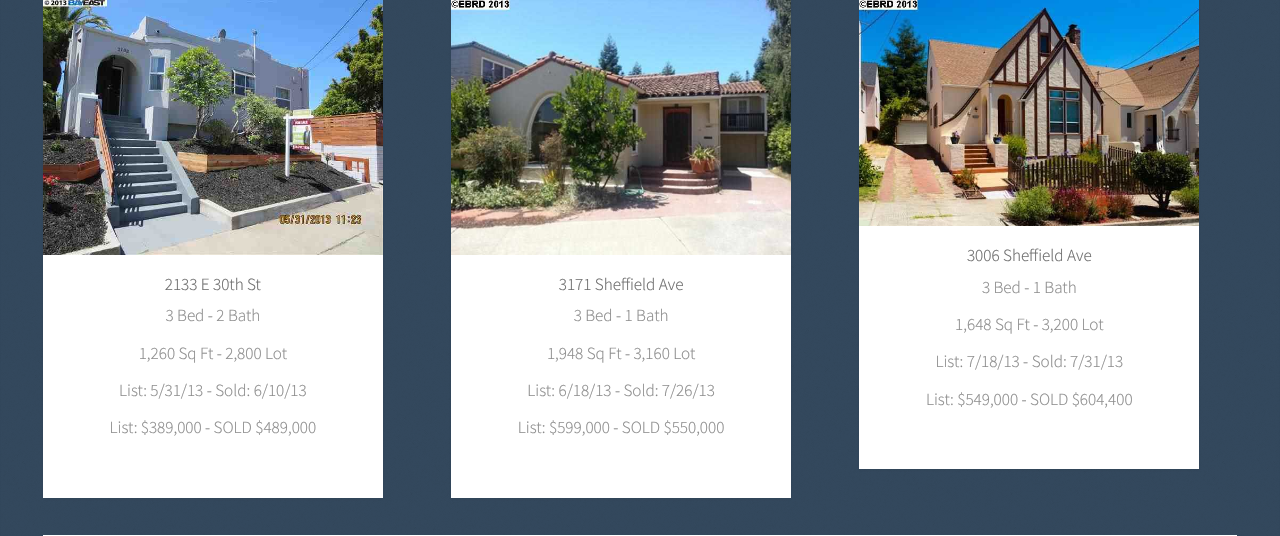
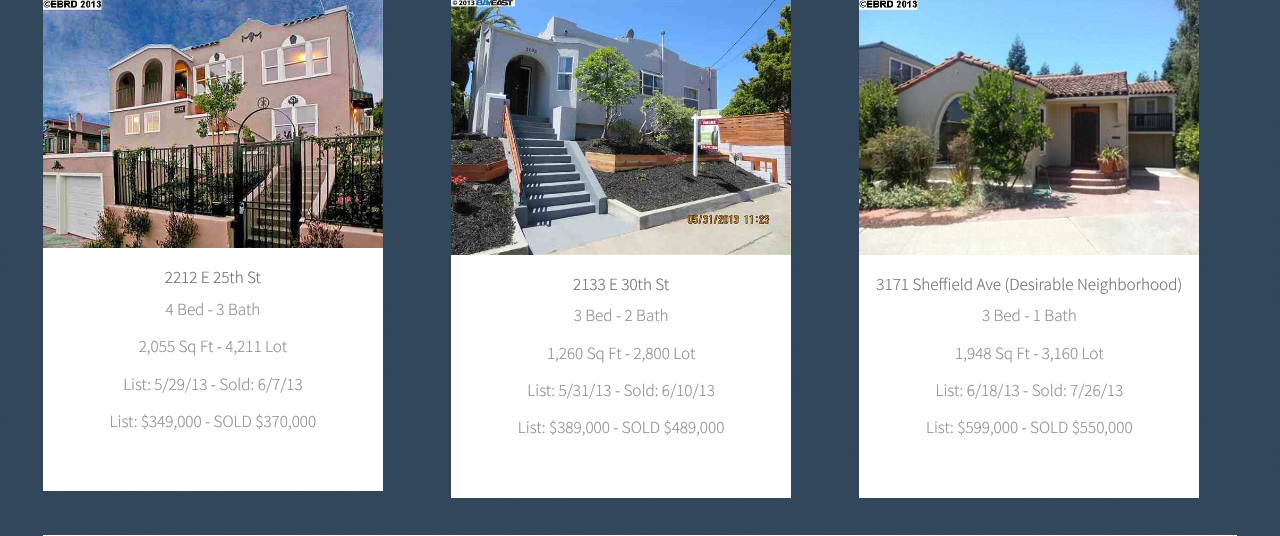
Before and after one commit to dev-david/304123rd, a PHP site: page / in a window 1280 px wide. Shown: the part 5154-5690 px from the top of the page. Run offline with PHP 8.4, Linux system fonts and the light colour scheme.

Commit message:
change photo

```diff
--- a/index.php
+++ b/index.php
@@ -186,6 +186,19 @@
 							<div class="row">
 								<div class="4u">
 									<article class="item">
+										<a href="images/comp3.jpg" class="image full fancybox"><img src="images/comp3.jpg" alt="" /></a>
+										<header>
+										<h3><strong>2212 E 25th St</strong></h3>
+										<ul>
+											<li>4 Bed - 3 Bath</li>
+											<li>2,055 Sq Ft - 4,211 Lot</li>
+											<li>List: 5/29/13 - Sold: 6/7/13</li>
+											<li>List: $349,000 - SOLD $370,000</li>
+										</ul>
+									</article>
+								</div>
+								<div class="4u">
+									<article class="item">
 										<a href="images/comp1.jpg" class="image full fancybox"><img src="images/comp1.jpg" alt="" /></a>
 										<header>
 										<h3><strong>2133 E 30th St</strong></h3>
@@ -201,7 +214,7 @@
 									<article class="item">
 										<a href="images/comp2.jpg" class="image full fancybox"><img src="images/comp2.jpg" alt="" /></a>
 										<header>
-										<h3><strong>3171 Sheffield Ave</strong></h3>
+										<h3><strong>3171 Sheffield Ave (Desirable Neighborhood)</strong></h3>
 										<ul>
 											<li>3 Bed - 1 Bath</li>
 											<li>1,948 Sq Ft - 3,160 Lot</li>
@@ -210,19 +223,7 @@
 										</ul>
 									</article>
 								</div>
-								<div class="4u">
-									<article class="item">
-										<a href="images/comp3.jpg" class="image full fancybox"><img src="images/comp3.jpg" alt="" /></a>
-										<header>
-										<h3><strong>3006 Sheffield Ave</strong></h3>
-										<ul>
-											<li>3 Bed - 1 Bath</li>
-											<li>1,648 Sq Ft - 3,200 Lot</li>
-											<li>List: 7/18/13 - Sold: 7/31/13</li>
-											<li>List: $549,000 - SOLD $604,400</li>
-										</ul>
-									</article>
-								</div>
+
 							</div>
 							<br />
 							<a href="images/compdata.png" class="image full fancybox"><img style="width: 100%;" src="images/compdata.png" /></a>
```
Also changed, not shown: images/comp3.jpg, images/compdata.png, images/home.jpg, images/postcard.jpg, images/zillow.jpg.
